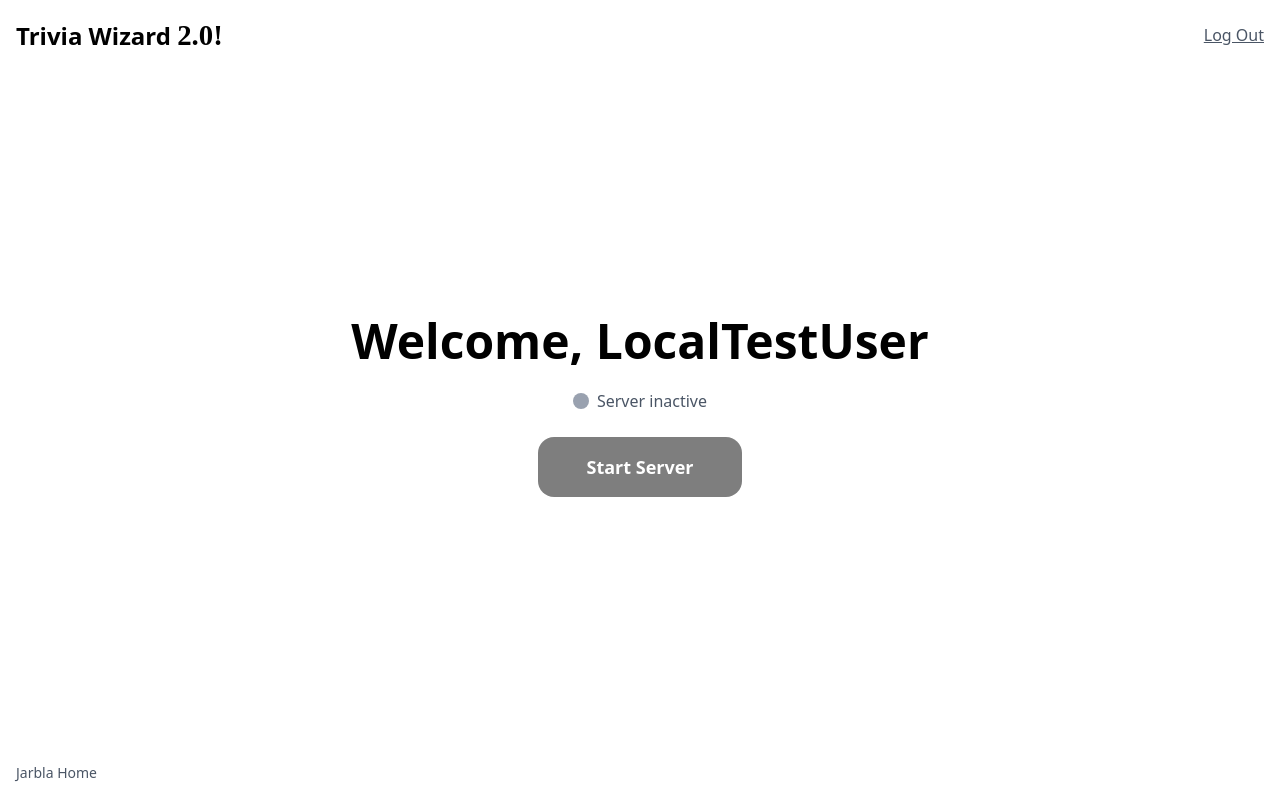
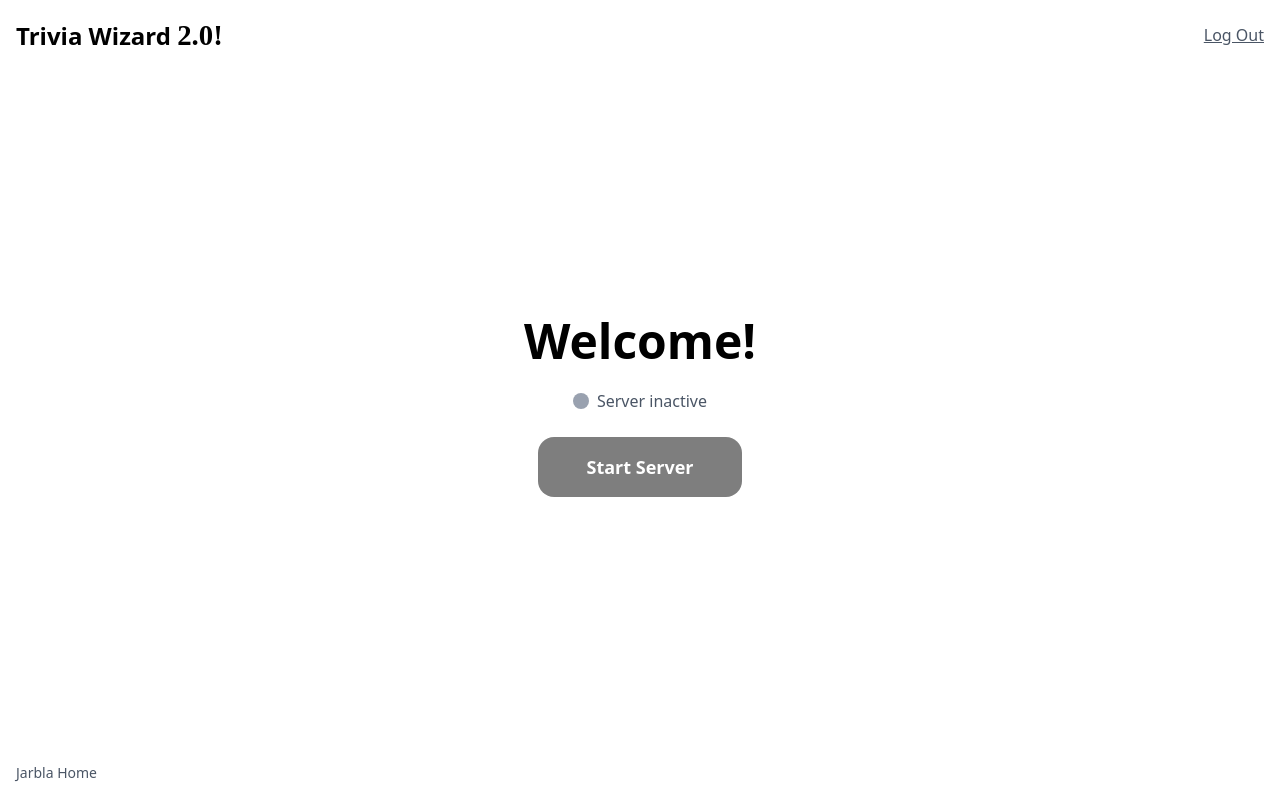
Before and after one commit to jaredblack/trivia-wizard-2, a React (Vite) app in the folder frontend/: page /host in a window 1280 px wide. Built offline with nearby package versions, Linux system fonts and the light colour scheme; no server answers; a web font is replaced by a local one; what aws-amplify would draw is missing.

Commit message:
minor last minute UI tweaks

```diff
--- a/frontend/src/features/host/HostLanding.tsx
+++ b/frontend/src/features/host/HostLanding.tsx
@@ -14,7 +14,7 @@ import { saveHostRejoin } from "../../utils/rejoinStorage";
 import type { HostClientMessage } from "../../types";
 
 export default function HostLanding() {
-  const { user, signOut } = useOutletContext<AuthOutletContext>();
+  const { signOut } = useOutletContext<AuthOutletContext>();
   const navigate = useNavigate();
   const gameCode = useHostStore((state) => state.gameCode);
   const { connectionState, connect, send } = useWebSocket();
@@ -129,8 +129,6 @@ export default function HostLanding() {
     }
   };
 
-  // Extract first name or username
-  const displayName = user?.username?.split("@")[0] || user?.username || "Host";
 
   return (
     <div className="min-h-screen flex flex-col">
@@ -170,7 +168,7 @@ export default function HostLanding() {
         {/* Server off state */}
         {!isStartingServer && !serverRunning && !serverStartFailed && (
           <>
-            <h2 className="text-5xl font-bold">Welcome, {displayName}</h2>
+            <h2 className="text-5xl font-bold">Welcome!</h2>
             <div className="flex items-center gap-2">
               <div className="w-4 h-4 rounded-full bg-gray-400" />
               <span className="text-gray-600">Server inactive</span>
--- a/frontend/src/features/team/components/ScoreLogDrawer.tsx
+++ b/frontend/src/features/team/components/ScoreLogDrawer.tsx
@@ -100,7 +100,7 @@ export default function ScoreLogDrawer({
                   )}
                 </p>
                 <p className="text-sm text-gray-600">
-                  Overall score:{" "}
+                  <strong>Overall score:{" "}</strong>
                   {question.score.bonusPoints +
                     question.score.questionPoints +
                     question.score.speedBonusPoints}{", "}
--- a/frontend/src/features/watcher/PublicScoreboard.tsx
+++ b/frontend/src/features/watcher/PublicScoreboard.tsx
@@ -134,12 +134,12 @@ export default function PublicScoreboard() {
                     }}
                   >
                     <div className="flex items-center gap-3">
-                      <span className="w-8 text-lg font-bold text-gray-500">
+                      <span className="w-8 text-2xl font-bold text-gray-500">
                         {placement}
                       </span>
-                      <span className="font-medium">{team.teamName}</span>
+                      <span className="font-medium text-2xl">{team.teamName}</span>
                     </div>
-                    <span className="text-xl font-bold">{score}</span>
+                    <span className="text-5xl font-bold">{score}</span>
                   </div>
                 );
               })}
```
